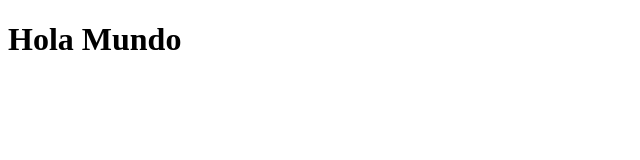
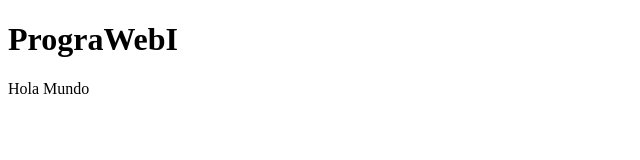
Before and after one commit to spizzirri/repo-ejemplo, a plain HTML site: page index.html in a window 1280 px wide. Shown: the whole page, without its empty margins (0-640 px from the left). Drawn offline with Linux system fonts and the light colour scheme.

Commit message:
Agrega cabecera y cuerpo principal

```diff
--- a/index.html
+++ b/index.html
@@ -6,6 +6,11 @@
     <title>Document</title>
 </head>
 <body>
-    <h1>Hola Mundo</h1>
+    <header>
+        <h1>PrograWebI</h1>
+    </header>
+    <main>
+        <p>Hola Mundo</p>
+    </main>
 </body>
 </html>
```
